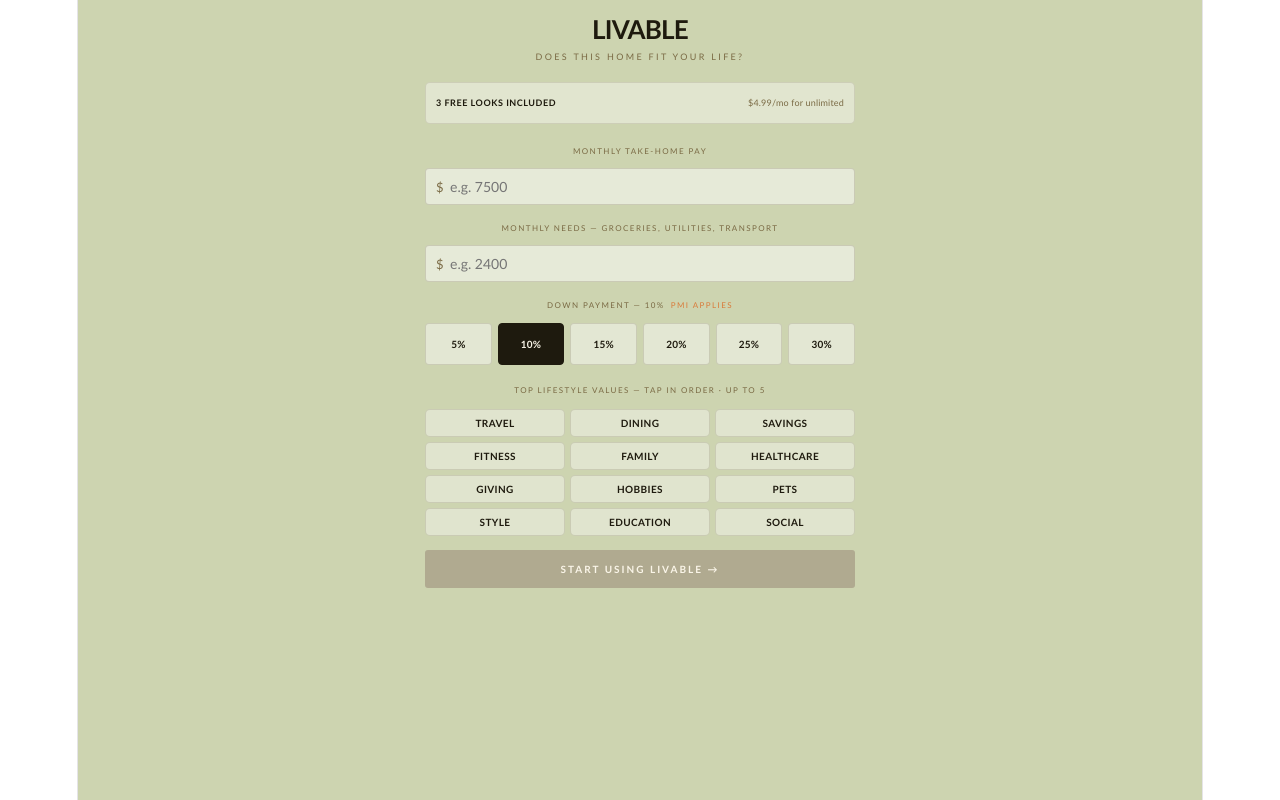
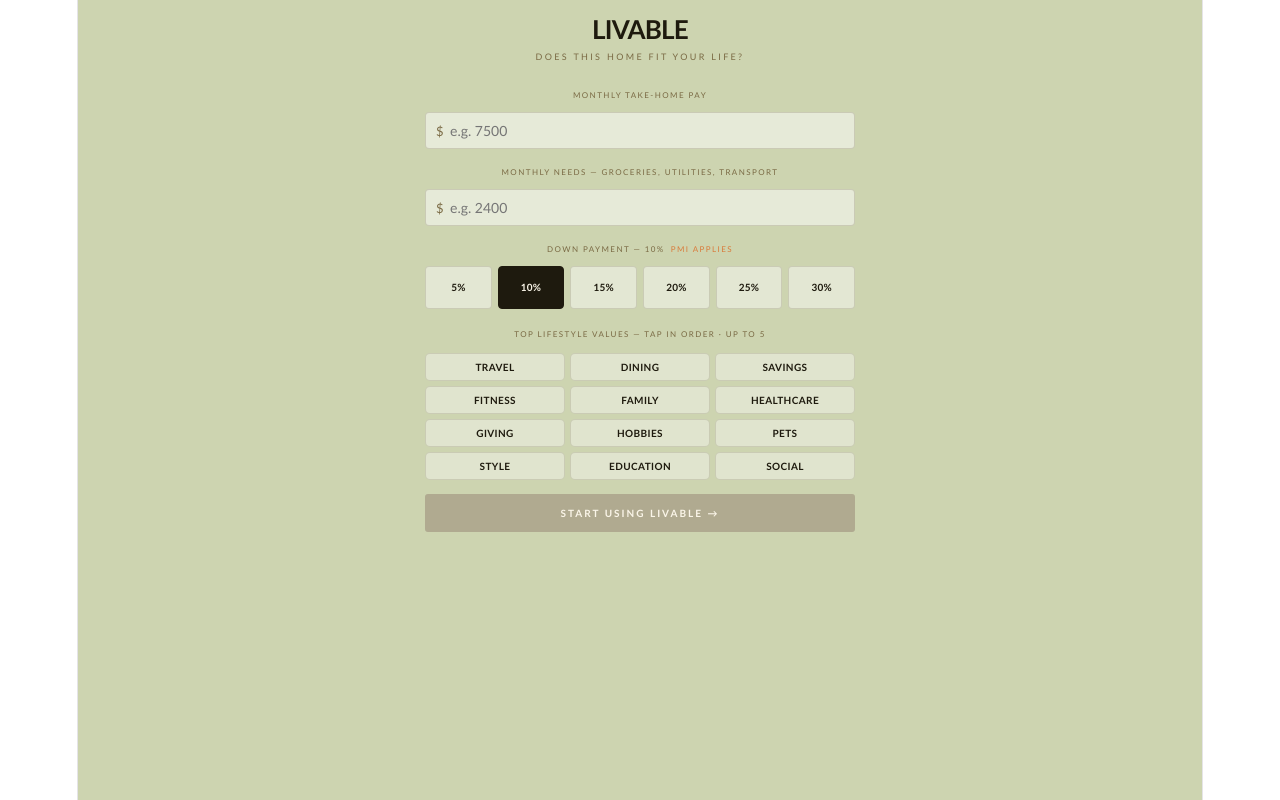
Before and after one commit to kylebrintnall-ux/livable, a React (Vite) app: page / in a window 1280 px wide. Built offline with nearby package versions, Linux system fonts and the light colour scheme.

Commit message:
fix: remove free looks banner from onboarding, fix hidden button
https://claude.ai/code/session_01PTpN9c3owX9jeupxi4nuwn

```diff
--- a/src/App.jsx
+++ b/src/App.jsx
@@ -172,25 +172,13 @@ function OnboardingScreen({ onDone, shareCount, useCount }) {
   const canProceed = income && needs && selectedCats.length >= 1;
 
   return (
-    <div style={{ width: "100%", maxWidth: MOBILE_MAX, margin: "0 auto" }}>
+    <div style={{ width: "100%", maxWidth: MOBILE_MAX, margin: "0 auto", paddingBottom: 16 }}>
       {/* Wordmark */}
       <div style={{ textAlign: "center", marginBottom: 12 }}>
         <div style={{ fontSize: 26, fontWeight: "800", color: INK, letterSpacing: "-0.03em" }}>LIVABLE</div>
         <div style={{ fontSize: 9, letterSpacing: "0.26em", color: MUTED, textTransform: "uppercase", marginTop: 2 }}>
           Does this home fit your life?
         </div>
-      </div>
-
-      {/* Free tier notice — compact single line */}
-      <div style={{
-        background: "rgba(255,255,255,0.4)", border: `1px solid rgba(100,90,60,0.16)`,
-        borderRadius: 5, padding: "7px 10px", marginBottom: 14,
-        display: "flex", alignItems: "center", justifyContent: "space-between",
-      }}>
-        <div style={{ fontSize: 9, fontWeight: "700", color: INK, letterSpacing: "0.06em", textTransform: "uppercase" }}>
-          3 free looks included
-        </div>
-        <div style={{ fontSize: 9, color: MUTED }}>$4.99/mo for unlimited</div>
       </div>
 
       {/* Income */}
```
